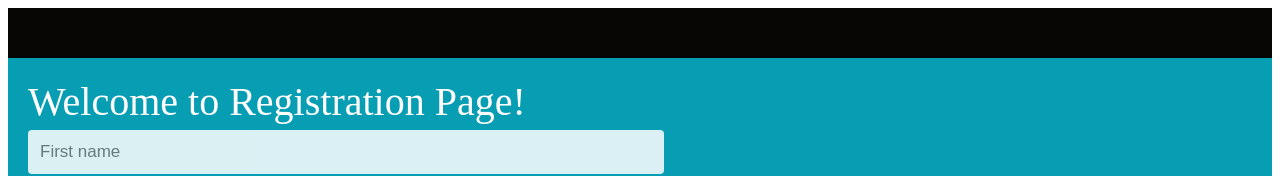
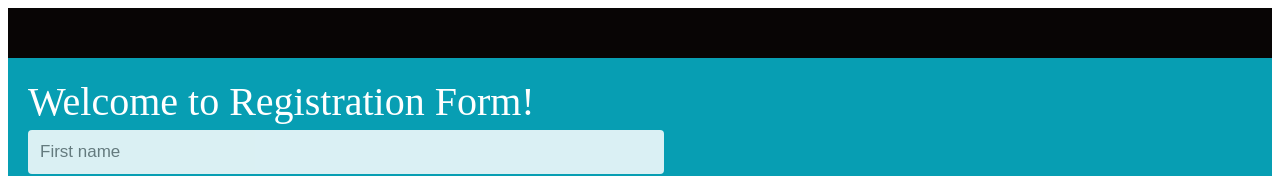
Before and after one commit to seetharamesh/react-redux, a React (Create React App) app: page /Registration in a window 1280 px wide. Shown: the top 176 px of the page. Built offline with nearby package versions, Linux system fonts and the light colour scheme; no server answers.

Commit message:
avatar changes

```diff
--- a/src/components/Dashboard.js
+++ b/src/components/Dashboard.js
@@ -54,7 +54,8 @@ export default function Dashboard() {
                 <strong>{user.Name}</strong>
               </p>
               <p>{user.Email}</p>
-            <img onError={(ev) =>ev.target.src='https://encrypted-tbn0.gstatic.com/images?q=tbn:ANd9GcQlvg_C9E43RiVBEnHsN5LRwXHcPzMp3Ybfow&usqp=CAU' } src={user.Avatar} alt="" width="128" height="128"/>
+            <img onError={(ev) =>ev.target.src='https://winaero.com/blog/wp-content/uploads/2015/05/windows-10-user-account-login-icon.png'}
+            src={user.Avatar} alt="" width="128" height="128"/>
             </div>);
           })
         }
--- a/src/components/Registration.js
+++ b/src/components/Registration.js
@@ -47,7 +47,7 @@ class Registration extends Component {
   render() {
     return (<Wrapper>
       <form onSubmit={this.handleSubmit}>
-        <span>Welcome to Registration Page!</span><br/>
+        <span>Welcome to Registration Form!</span><br/>
         <input type="text" name="first_name" required="required" pattern="[a-zA-Z]+(([',. -][a-zA-Z ])?[a-zA-Z]*)*$" title="Only Characters" onChange={this.handleFormChange} placeholder="First name"/>
         <input type="text" name="last_name" required="required" pattern="[a-zA-Z]+(([',. -][a-zA-Z ])?[a-zA-Z]*)*$" title="Only Characters" onChange={this.handleFormChange} placeholder="Last name"/>
         <input type="text" name="email_id" required="required" onChange={this.handleFormChange} placeholder="Your Email Address"/>
```
Also changed, not shown: 1 other file (tests, documents, lock files or other folders).
